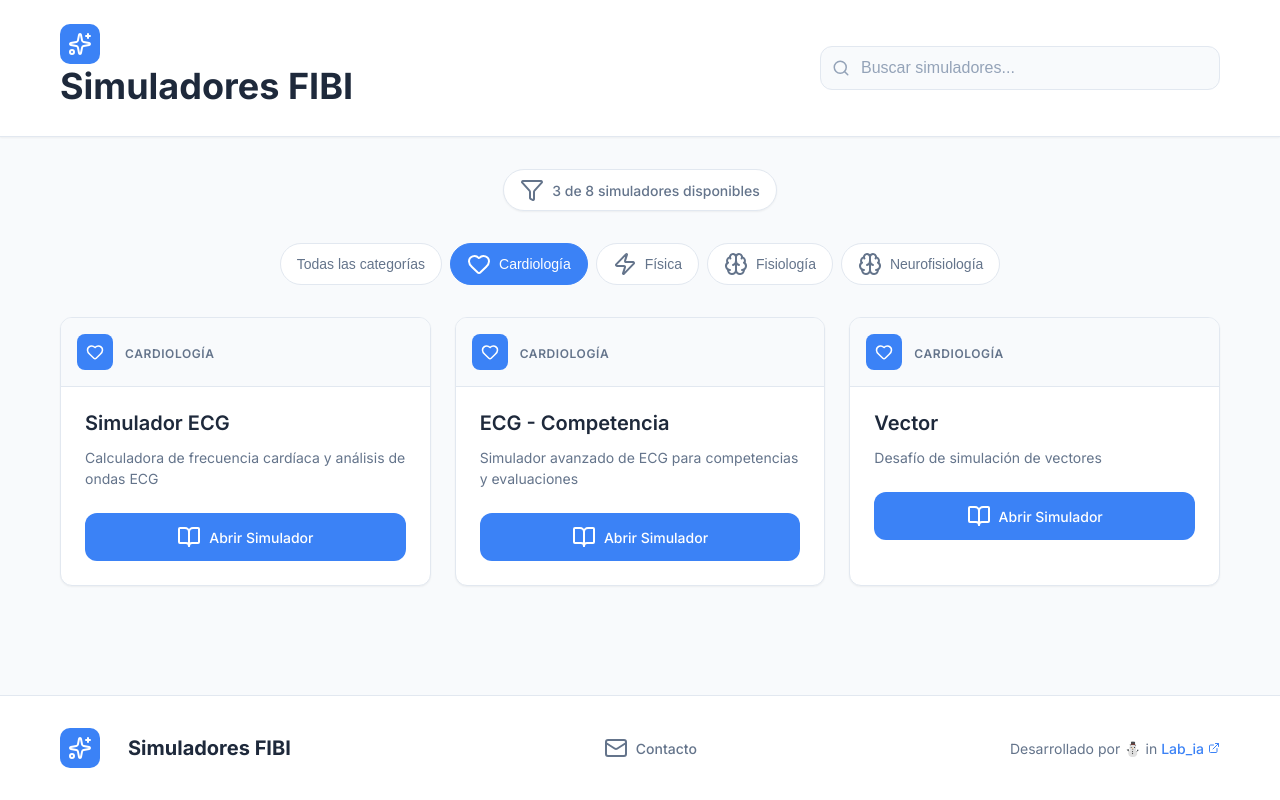
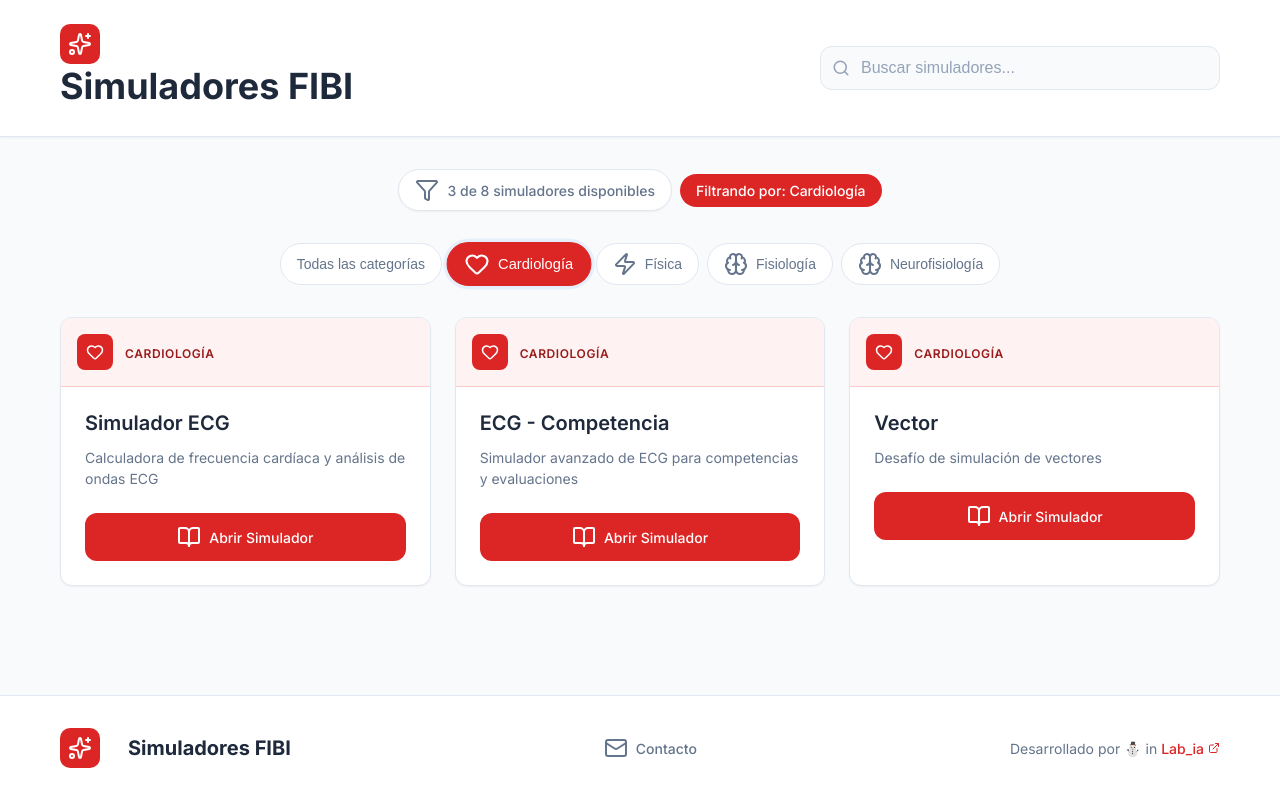
Before and after one commit to edusUNC/biosim, a Next.js app: page / in a window 1280 px wide. Both pictures are taken after a click on the button "Cardiología". Built offline with nearby package versions, Linux system fonts and the light colour scheme.

Commit message:
Add interaction with theme

```diff
--- a/app/globals.css
+++ b/app/globals.css
@@ -41,6 +41,11 @@ body {
   --shadow-lg: 0 10px 15px -3px rgba(0, 0, 0, 0.1);
   --border-radius: 12px;
   --transition: all 0.2s ease-in-out;
+
+  /* Variables para colores temáticos por categoría */
+  --category-bg: #f8fafc;
+  --category-border: #e2e8f0;
+  --category-text: #1e293b;
 }
 
 /* Layout principal */
@@ -170,6 +175,10 @@ body {
 .stats {
   text-align: center;
   margin-bottom: 2rem;
+  display: flex;
+  justify-content: center;
+  gap: 0.5rem;
+  align-items: center;
 }
 
 .stats-badge {
@@ -184,6 +193,19 @@ body {
   color: var(--text-secondary);
   font-weight: 500;
   font-size: 0.875rem;
+}
+
+.category-indicator {
+  display: inline-flex;
+  align-items: center;
+  gap: 0.5rem;
+  background: var(--primary-color);
+  color: white;
+  border-radius: 50px;
+  padding: 0.5rem 1rem;
+  font-weight: 500;
+  font-size: 0.875rem;
+  animation: fadeIn 0.3s ease-out;
 }
 
 /* Filtros */
@@ -223,6 +245,8 @@ body {
   background: var(--primary-color);
   color: white;
   border-color: var(--primary-color);
+  box-shadow: 0 0 0 3px rgba(59, 130, 246, 0.1);
+  transform: scale(1.05);
 }
 
 /* Grid de simuladores */
@@ -255,6 +279,11 @@ body {
   box-shadow: var(--shadow-sm);
 }
 
+/* Transición suave para cambios de tema */
+.simulator-card * {
+  transition: var(--transition);
+}
+
 .simulator-card:hover {
   transform: translateY(-2px);
   box-shadow: var(--shadow-lg);
@@ -263,8 +292,9 @@ body {
 
 .card-header {
   padding: 1rem;
-  background: var(--bg-secondary);
-  border-bottom: 1px solid var(--border-color);
+  background: var(--category-bg);
+  border-bottom: 1px solid var(--category-border);
+  transition: var(--transition);
 }
 
 .card-header-content {
@@ -292,9 +322,10 @@ body {
 .card-category {
   font-size: 0.75rem;
   font-weight: 600;
-  color: var(--text-secondary);
+  color: var(--category-text);
   text-transform: uppercase;
   letter-spacing: 0.05em;
+  transition: var(--transition);
 }
 
 .card-content {
--- a/app/page.tsx
+++ b/app/page.tsx
@@ -2,12 +2,17 @@
 
 import { useState, useMemo } from 'react';
 import { simuladores, categorias, Simulador } from '../data/simuladores';
+import { getCategoryColors } from '../data/categoryColors';
+import { useTheme } from '../hooks/useTheme';
 import Footer from '../components/Footer';
 import { Search, BookOpen, Heart, Brain, Zap, Filter, Sparkles } from 'lucide-react';
 
 export default function Home() {
   const [categoriaFiltro, setCategoriaFiltro] = useState<string>('todas');
   const [searchTerm, setSearchTerm] = useState<string>('');
+
+  // Aplicar tema dinámico basado en la categoría seleccionada
+  useTheme(categoriaFiltro === 'todas' ? '' : categoriaFiltro);
 
   const simuladoresFiltrados = useMemo(() => {
     let filtered = simuladores;
@@ -74,6 +79,11 @@ export default function Home() {
               <Filter />
               <span>{simuladoresFiltrados.length} de {simuladores.length} simuladores disponibles</span>
             </div>
+            {categoriaFiltro !== 'todas' && (
+              <div className="category-indicator">
+                <span>Filtrando por: {categoriaFiltro}</span>
+              </div>
+            )}
           </div>
 
           {/* Filtros */}
@@ -140,17 +150,34 @@ function SimuladorCard({ simulador }: { simulador: Simulador }) {
   };
 
   const Icon = getCategoryIcon(simulador.categoria);
+  const categoryColors = getCategoryColors(simulador.categoria);
 
   return (
     <div className="simulator-card">
-      {/* Header con gradiente */}
-      <div className="card-header">
+      {/* Header con colores temáticos */}
+      <div
+        className="card-header"
+        style={{
+          backgroundColor: categoryColors.background,
+          borderBottomColor: categoryColors.border
+        }}
+      >
         <div className="card-header-content">
-          <div className="card-icon">
+          <div
+            className="card-icon"
+            style={{
+              backgroundColor: categoryColors.primary
+            }}
+          >
             <Icon />
           </div>
           <div>
-            <span className="card-category">
+            <span
+              className="card-category"
+              style={{
+                color: categoryColors.text
+              }}
+            >
               {simulador.categoria}
             </span>
           </div>
--- /dev/null
+++ b/data/categoryColors.ts
@@ -0,0 +1,51 @@
+export interface CategoryColors {
+  primary: string;
+  primaryDark: string;
+  background: string;
+  border: string;
+  text: string;
+}
+
+export const categoryColors: Record<string, CategoryColors> = {
+  'Cardiología': {
+    primary: '#dc2626', // Rojo suave
+    primaryDark: '#b91c1c',
+    background: '#fef2f2',
+    border: '#fecaca',
+    text: '#991b1b'
+  },
+  'Fisiología': {
+    primary: '#059669', // Verde suave
+    primaryDark: '#047857',
+    background: '#f0fdf4',
+    border: '#bbf7d0',
+    text: '#065f46'
+  },
+  'Física': {
+    primary: '#d97706', // Amarillo/naranja suave
+    primaryDark: '#b45309',
+    background: '#fffbeb',
+    border: '#fed7aa',
+    text: '#92400e'
+  },
+  'Neurofisiología': {
+    primary: '#7c3aed', // Púrpura suave
+    primaryDark: '#6d28d9',
+    background: '#faf5ff',
+    border: '#ddd6fe',
+    text: '#5b21b6'
+  }
+};
+
+// Colores por defecto cuando no hay categoría seleccionada
+export const defaultColors: CategoryColors = {
+  primary: '#3b82f6',
+  primaryDark: '#2563eb',
+  background: '#f8fafc',
+  border: '#e2e8f0',
+  text: '#1e293b'
+};
+
+export function getCategoryColors(category: string): CategoryColors {
+  return categoryColors[category] || defaultColors;
+}
--- /dev/null
+++ b/hooks/useTheme.ts
@@ -0,0 +1,21 @@
+import { useEffect } from 'react';
+import { getCategoryColors } from '../data/categoryColors';
+
+export function useTheme(category: string) {
+  useEffect(() => {
+    const colors = getCategoryColors(category);
+
+    // Aplicar colores al documento usando CSS custom properties
+    const root = document.documentElement;
+
+    root.style.setProperty('--primary-color', colors.primary);
+    root.style.setProperty('--primary-dark', colors.primaryDark);
+    root.style.setProperty('--category-bg', colors.background);
+    root.style.setProperty('--category-border', colors.border);
+    root.style.setProperty('--category-text', colors.text);
+
+    // Aplicar transición suave para el cambio de colores
+    root.style.setProperty('--transition', 'all 0.3s ease-in-out');
+
+  }, [category]);
+}
```
